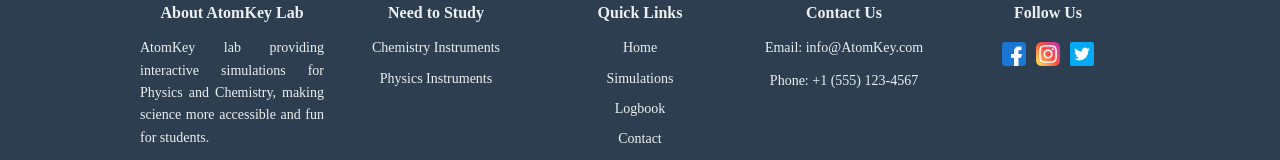
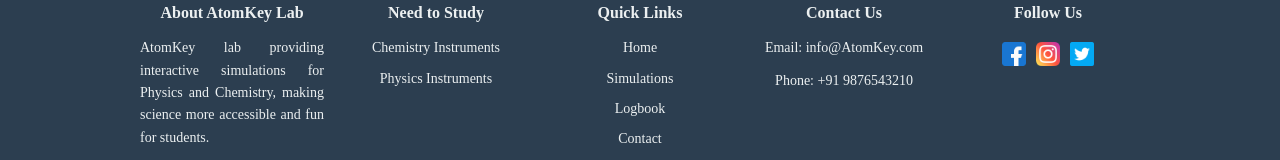
Before and after one commit to AtomKey-Lab/ExperimentHub, a React (Create React App) app: page /pH in a window 1280 px wide. Shown: the part 396-556 px from the top of the page. Built offline with nearby package versions, Linux system fonts and the light colour scheme.

Commit message:
footer number chnage

```diff
--- a/src/components/footer/footer.jsx
+++ b/src/components/footer/footer.jsx
@@ -35,7 +35,7 @@ function Footer() {
                 <div className="footer-section">
                     <h4 className='footer-section-h4'>Contact Us</h4>
                     <p className='footer-section-p'>Email: info@AtomKey.com</p>
-                    <p className='footer-section-p'>Phone: +1 (555) 123-4567</p>
+                    <p className='footer-section-p'>Phone:  +91 9876543210</p>
                 </div>
 
                 <div className="footer-section">
```
